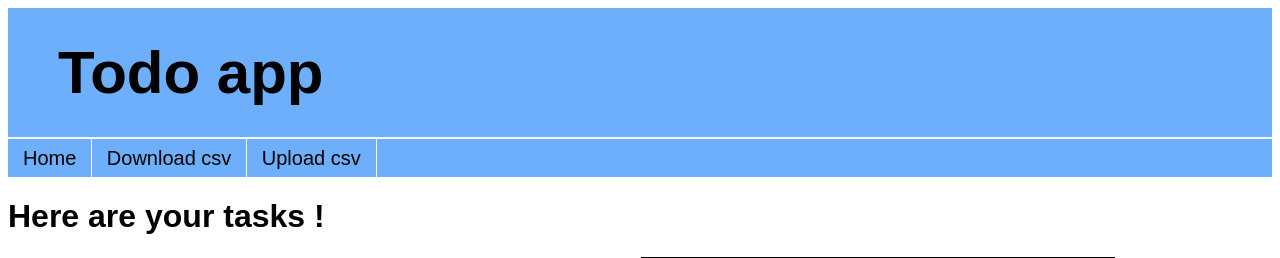
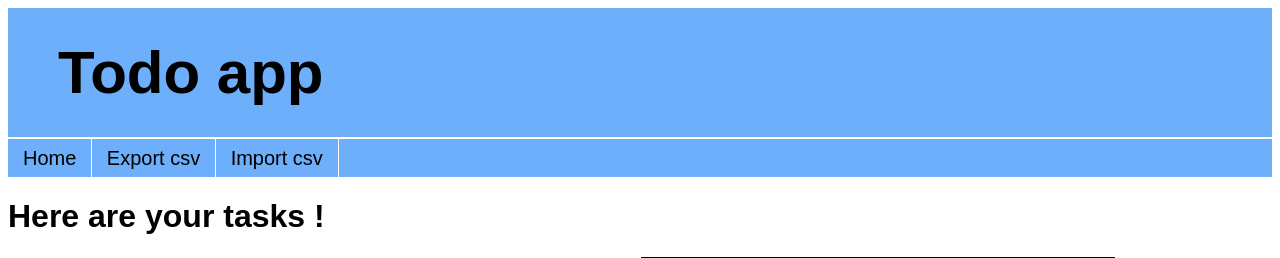
Before and after one commit to Boucanier/Todo_app, a Flask app: template src/toudou/templates/index.html in a window 1280 px wide. Shown: the top 258 px of the page. Run offline with Flask 3, Linux system fonts and the light colour scheme; the template is opened without the code that fills it, so the values that code supplies are empty.

Commit message:
Change voc : Download -> Export, Upload -> Import

```diff
--- a/src/toudou/templates/header.html
+++ b/src/toudou/templates/header.html
@@ -3,7 +3,7 @@
     <hr>
     <nav>
         <a href="{{ url_for('index') }}">Home</a>
-        <a href="{{ url_for('download') }}">Download csv</a>
-        <a href="{{ url_for('upload') }}">Upload csv</a>
+        <a href="{{ url_for('export') }}">Export csv</a>
+        <a href="{{ url_for('import_csv') }}">Import csv</a>
     </nav>
 </header>
--- a/src/toudou/templates/upload.html
+++ b/src/toudou/templates/import.html
@@ -3,7 +3,7 @@
 <head>
     <meta charset="UTF-8">
     <link rel="stylesheet" type="text/css" href="{{ url_for('static', filename='style/theme.css') }}">
-    <title>Upload csv</title>
+    <title>Import csv</title>
 </head>
 
 <body>
--- a/src/toudou/views.py
+++ b/src/toudou/views.py
@@ -53,8 +53,8 @@ def index():
     return render_template("index.html", todos=models.get_all_todos())
 
 
-@app.route("/toudou/download/")
-def download():
+@app.route("/toudou/export/")
+def export():
     """
         Download the CSV file of all the Todos
 
@@ -68,6 +68,6 @@ def download():
     return send_file(path, as_attachment=True)
 
 
-@app.route("/toudou/upload/")
-def upload():
-    return render_template("upload.html")
+@app.route("/toudou/import/")
+def import_csv():
+    return render_template("import.html")
```
